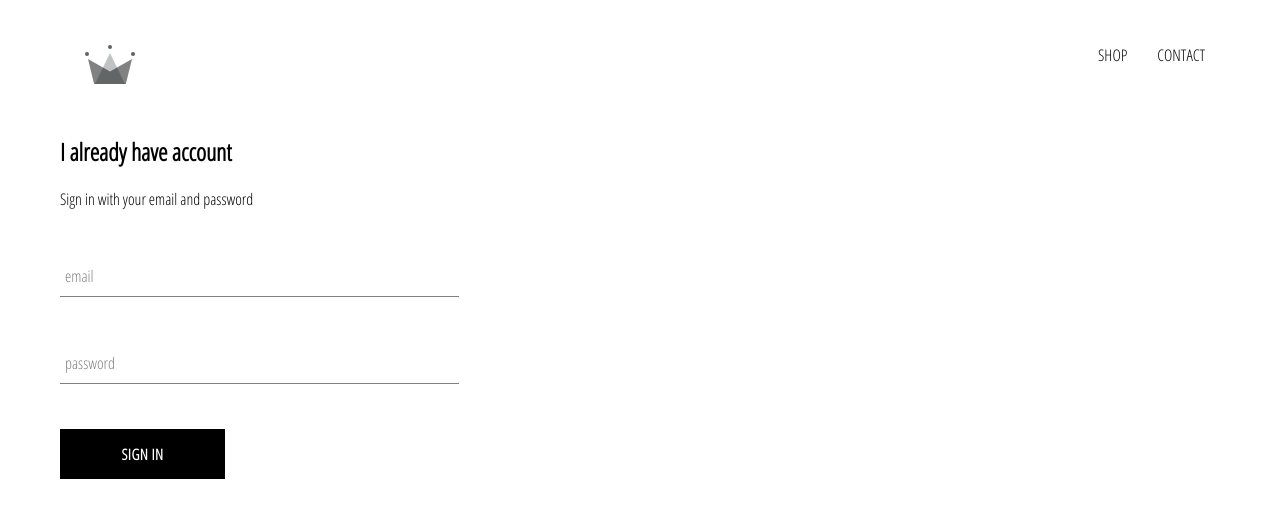
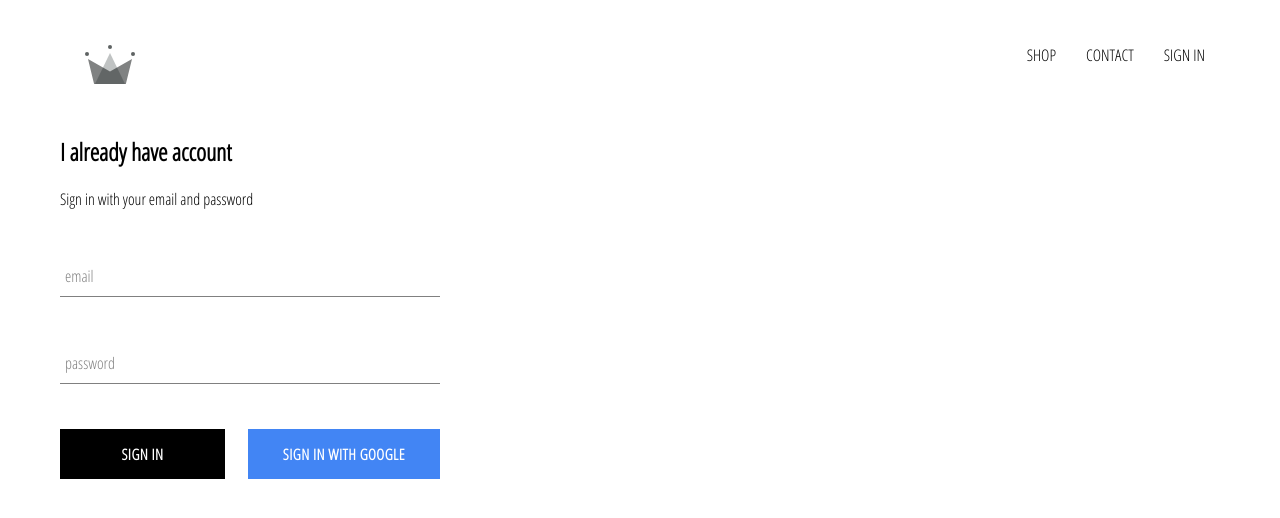
Before and after one commit to pacificsun/thapa-clothing, a React (Create React App) app: page /signin in a window 1280 px wide. Shown: the top 518 px of the page. Built offline with nearby package versions, Linux system fonts and the light colour scheme; no server answers.

Commit message:
integrated application with firebase, create sign in page with sign in component and sign in with google

```diff
--- a/package.json
+++ b/package.json
@@ -6,6 +6,7 @@
     "@testing-library/jest-dom": "^4.2.4",
     "@testing-library/react": "^9.3.2",
     "@testing-library/user-event": "^7.1.2",
+    "firebase": "^7.6.2",
     "node-sass": "^4.13.0",
     "react": "^16.12.0",
     "react-dom": "^16.12.0",
--- a/src/App.css
+++ b/src/App.css
@@ -6,3 +6,6 @@
   text-decoration: none;
   color: black;
 }
+* {
+  box-sizing: border-box;
+}
--- a/src/App.js
+++ b/src/App.js
@@ -5,23 +5,38 @@
 import ShopPage from './page/shop/shop.component';
 import SignInAndSignUp from './page/sign-in-and-sign-up/sign-in-and-sign-up.component';
 import Header from './components/header/header.component';
-const HatsPage = () => (
-  <div>
-    <h1>HATS PAGE</h1>
-  </div>
-);
-function App() {
+import { auth } from './firebase/firebase.utils';
+class App extends React.Component {
+  constructor() {
+    super();
+    this.state = {
+      currentUser: null
+    };
+  }
+  unsubscribeFromAuth = null;
+  componentDidMount() {
+    this.unsubscribeFromAuth = auth.onAuthStateChanged(user => {
+      this.setState({
+        currentUser: user
+      });
+      console.log(user);
+    });
+  }
+  componentWillMount() {
+    this.unsubscribeFromAuth = null;
+  }
+  render() {
     return (
       <div>
-      <Header />
+        <Header currentUser={this.state.currentUser} />
         <Switch>
           <Route exact path="/" component={HomePage} />
-        <Route exact path="/shop/hats" component={HatsPage} />
           <Route exact path="/shop" component={ShopPage} />
           <Route exact path="/signin" component={SignInAndSignUp} />
         </Switch>
       </div>
     );
   }
+}
 
 export default App;
--- a/src/components/custom-button/custom-button.component.jsx
+++ b/src/components/custom-button/custom-button.component.jsx
@@ -1,8 +1,11 @@
 import React from 'react';
 import './custom-button.styles.scss';
 
-const CustomButton = ({ children, ...otherProps }) => (
-  <button className="custom-button" {...otherProps}>
+const CustomButton = ({ children, isGoogleSignIn, ...otherProps }) => (
+  <button
+    className={`${isGoogleSignIn ? 'google-sign-in' : ''} custom-button`}
+    {...otherProps}
+  >
     {children}
   </button>
 );
--- a/src/components/custom-button/custom-button.styles.scss
+++ b/src/components/custom-button/custom-button.styles.scss
@@ -19,4 +19,12 @@
     color: black;
     border: 1px solid black;
   }
+  &.google-sign-in {
+    background-color: #4285f4;
+    color: white;
+    &:hover {
+      background-color: #357ae8;
+      border: none;
+    }
+  }
 }
--- a/src/components/header/header.component.jsx
+++ b/src/components/header/header.component.jsx
@@ -1,8 +1,9 @@
 import React from 'react';
 import { Link } from 'react-router-dom';
+import { auth } from '../../firebase/firebase.utils';
 import { ReactComponent as Logo } from '../../assets/crown.svg';
 import './header.style.scss';
-const Header = () => (
+const Header = ({ currentUser }) => (
   <div className="header">
     <Link className="logo-container" to="/">
       <Logo className="logo" />
@@ -14,6 +15,15 @@
       <Link className="option" to="/shop">
         CONTACT
       </Link>
+      {currentUser ? (
+        <div className="option" onClick={() => auth.signOut()}>
+          SIGN OUT
+        </div>
+      ) : (
+        <Link className="option" to="/signin">
+          SIGN IN
+        </Link>
+      )}
     </div>
   </div>
 );
--- a/src/components/header/header.style.scss
+++ b/src/components/header/header.style.scss
@@ -20,6 +20,7 @@
 
     .option {
       padding: 10px 15px;
+      cursor: pointer;
     }
   }
 }
--- a/src/components/sign-in/sign-in.component.jsx
+++ b/src/components/sign-in/sign-in.component.jsx
@@ -1,6 +1,8 @@
 import React from 'react';
 import FormInput from '../form-input/form-input.component';
 import CustomButton from '../custom-button/custom-button.component';
+
+import { signInWithGoogle } from '../../firebase/firebase.utils';
 import './sign-in.styles.scss';
 
 class SignIn extends React.Component {
@@ -45,7 +47,12 @@
             label="password"
             required
           />
-          <CustomButton type="submit">SIGN IN</CustomButton>
+          <div className="buttons">
+            <CustomButton type="submit">SIGN IN</CustomButton>
+            <CustomButton onClick={signInWithGoogle} isGoogleSignIn>
+              SIGN IN WITH GOOGLE
+            </CustomButton>
+          </div>
         </form>
       </div>
     );
--- a/src/components/sign-in/sign-in.styles.scss
+++ b/src/components/sign-in/sign-in.styles.scss
@@ -1,8 +1,12 @@
 .sign-in {
-  width: 30vw;
+  width: 380px;
   display: flex;
   flex-direction: column;
   .title {
     margin: 10px 0;
   }
+  .buttons {
+    display: flex;
+    justify-content: space-between;
+  }
 }
--- /dev/null
+++ b/src/firebase/firebase.utils.js
@@ -0,0 +1,23 @@
+import firebase from 'firebase/app';
+import 'firebase/firestore';
+import 'firebase/auth';
+
+const config = {
+  apiKey: 'AIzaSyBP5YttDevVn6NfS2yDtdxoLc8blCVik58',
+  authDomain: 'crwn-db-7b6a0.firebaseapp.com',
+  databaseURL: 'https://crwn-db-7b6a0.firebaseio.com',
+  projectId: 'crwn-db-7b6a0',
+  storageBucket: 'crwn-db-7b6a0.appspot.com',
+  messagingSenderId: '970175769331',
+  appId: '1:970175769331:web:0de915b6844aabfcc02586',
+  measurementId: 'G-6WFCMWRPW9'
+};
+
+firebase.initializeApp(config);
+export const auth = firebase.auth();
+export const firestore = firebase.firestore();
+const provider = new firebase.auth.GoogleAuthProvider();
+provider.setCustomParameters({ prompt: 'select_account' });
+export const signInWithGoogle = () => auth.signInWithPopup(provider);
+
+export default firebase;
```
Also changed, not shown: 1 other file (tests, documents, lock files or other folders). Lines whose indentation alone changed are shown as unchanged.
